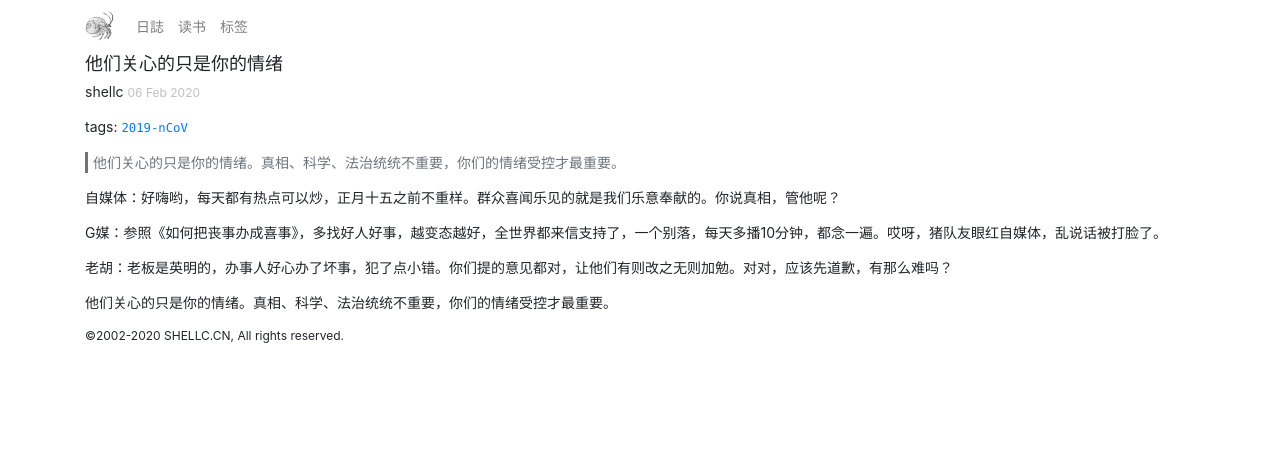
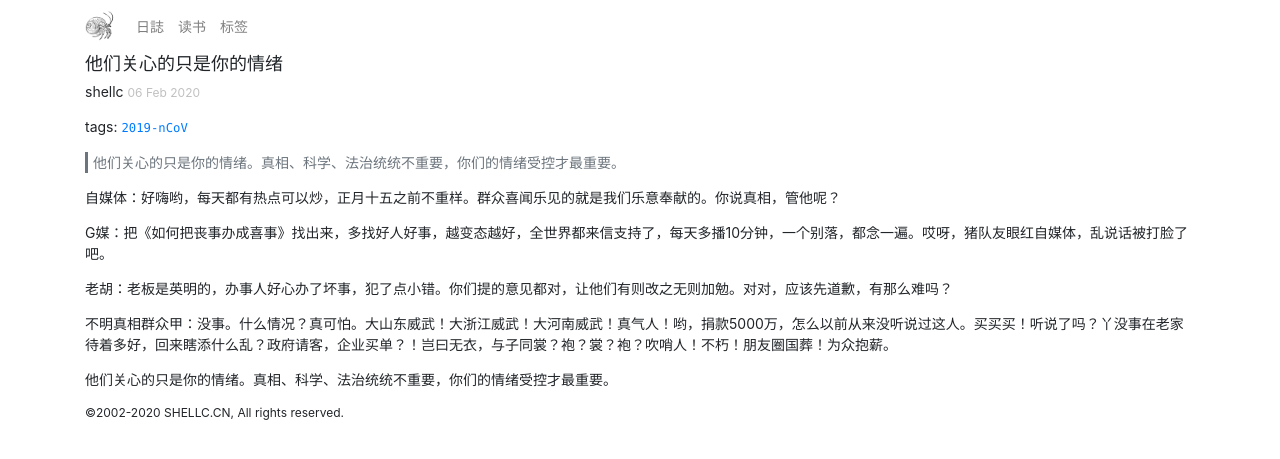
Before and after one commit to shellc/shellc.github.io, a Jekyll site: the page built from _posts/2020-02-06-他们关心的只是你的情绪.md, in a window 1280 px wide. Shown: the top 459 px of the page. Built offline with Jekyll 4.4.1, drawn with Linux system fonts in a browser that asks for light colours.

Commit message:
add post

```diff
--- a/_posts/2020-02-06-他们关心的只是你的情绪.md
+++ b/_posts/2020-02-06-他们关心的只是你的情绪.md
@@ -9,8 +9,10 @@ tags: 2019-nCoV
 <!--more-->
 自媒体：好嗨哟，每天都有热点可以炒，正月十五之前不重样。群众喜闻乐见的就是我们乐意奉献的。你说真相，管他呢？
 
-G媒：参照《如何把丧事办成喜事》，多找好人好事，越变态越好，全世界都来信支持了，一个别落，每天多播10分钟，都念一遍。哎呀，猪队友眼红自媒体，乱说话被打脸了。
+G媒：把《如何把丧事办成喜事》找出来，多找好人好事，越变态越好，全世界都来信支持了，每天多播10分钟，一个别落，都念一遍。哎呀，猪队友眼红自媒体，乱说话被打脸了吧。
 
 老胡：老板是英明的，办事人好心办了坏事，犯了点小错。你们提的意见都对，让他们有则改之无则加勉。对对，应该先道歉，有那么难吗？
 
+不明真相群众甲：没事。什么情况？真可怕。大山东威武！大浙江威武！大河南威武！真气人！哟，捐款5000万，怎么以前从来没听说过这人。买买买！听说了吗？丫没事在老家待着多好，回来瞎添什么乱？政府请客，企业买单？！岂曰无衣，与子同裳？袍？裳？袍？吹哨人！不朽！朋友圈国葬！为众抱薪。
+
 他们关心的只是你的情绪。真相、科学、法治统统不重要，你们的情绪受控才最重要。
```
